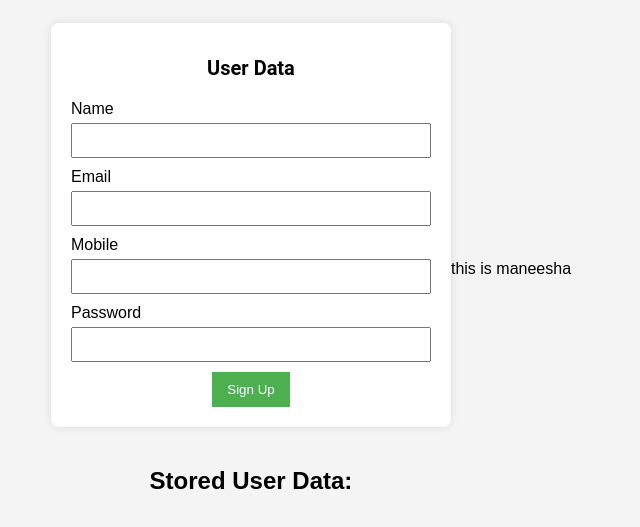
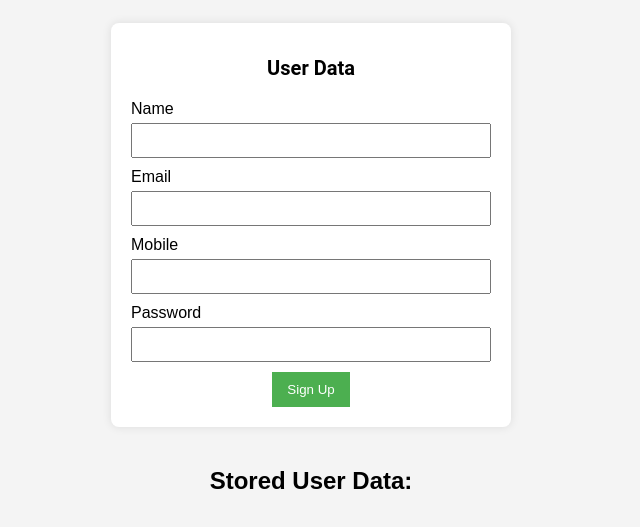
Before and after one commit to PinnintiManeesha/formdata, a plain HTML site: page index.html in a window 1280 px wide. Shown: the part 131-658 px from the top of the page, without its empty margins (329-969 px from the left). Drawn offline with Linux system fonts and the light colour scheme.

```diff
--- a/index.html
+++ b/index.html
@@ -34,7 +34,7 @@
             <div id="userData"></div>
         </div>
     </div>
-<div> <p>this is maneesha </p></div>
+
     <script src="index.js"></script>
 </body>
 </html>
```
